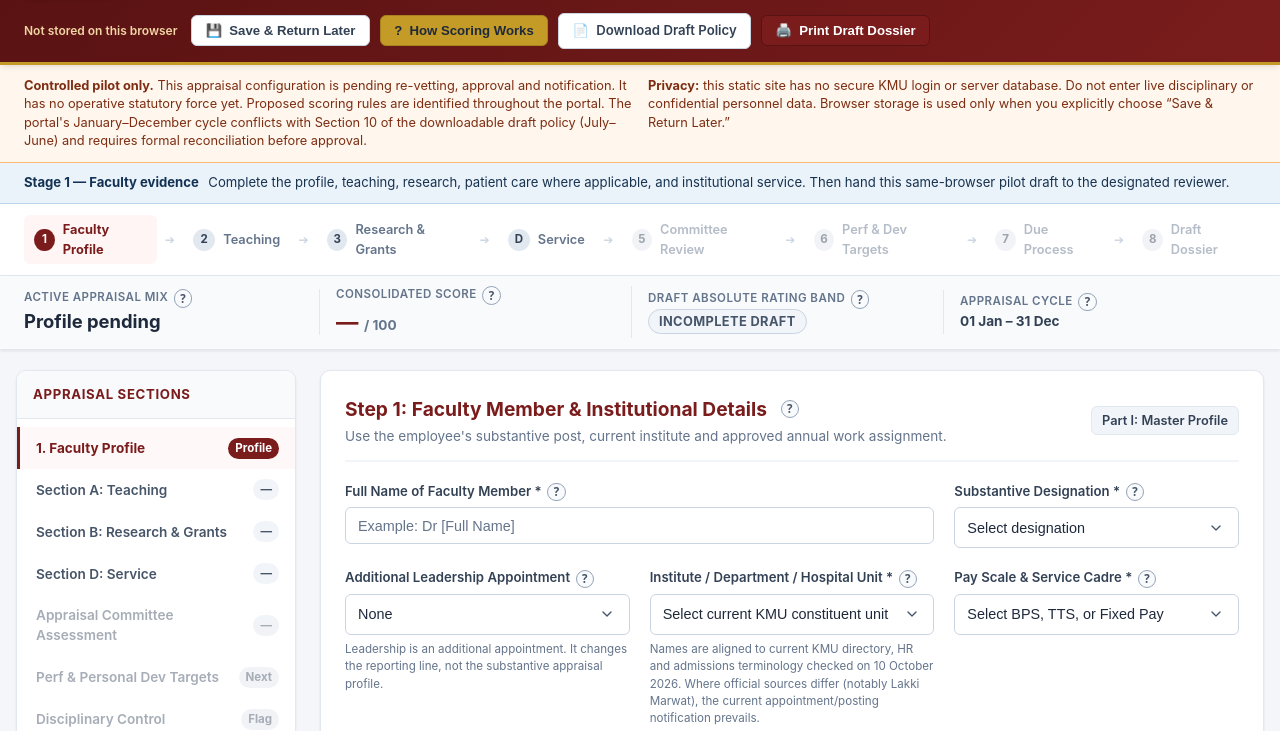
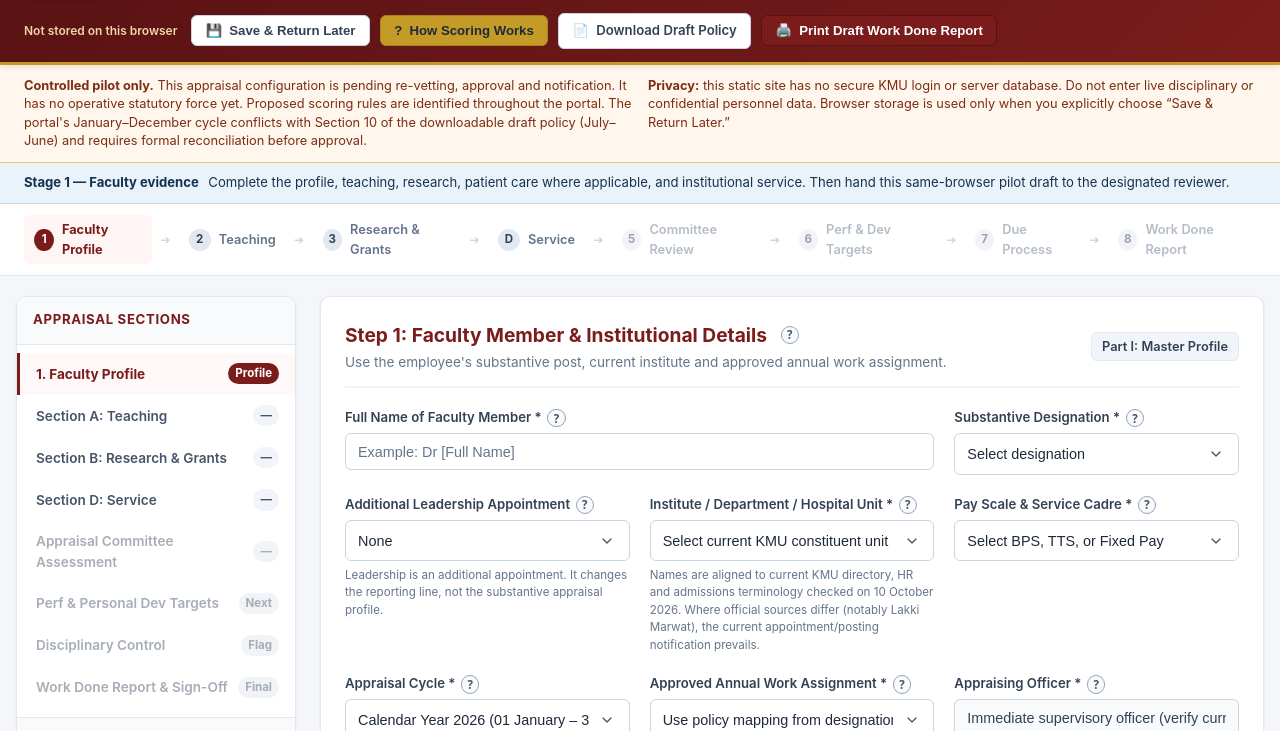
Before and after one commit to YasarYousafzai/kmu-faculty-appraisal-portal, a website: page index.html in a window 1280 px wide. Shown: the part 69-800 px from the top of the page. Drawn offline with Linux system fonts and the light colour scheme.

Commit message:
Place appraisal scales on final work done report page

```diff
--- a/app.js
+++ b/app.js
@@ -158,11 +158,6 @@ const FIELD_HELP = Object.freeze({
 });
 
 const CONTEXT_HELP = Object.freeze({
-  statusProfileTitle: 'The appraisal mix is assigned from substantive designation and KMU institute/unit. BPS, TTS and Fixed Pay never change it.',
-  statusScoreTitle: 'The consolidated score is the sum of weighted objective and Appraising Officer scores, less any valid due-process deduction.',
-  statusSplitTitle: 'Both dimensions are displayed as percentages of their own ceilings. The faculty evidence score is provisional until the designated reviewer verifies the research quality entries; officer assessment is completed later.',
-  statusRatingTitle: 'The unapproved draft uses fixed absolute score bands only after all required fields pass. This is not a KMU cohort percentile or an official PER; relative above/average/below labels remain deferred.',
-  statusCycleTitle: 'Each record covers one calendar year, from 1 January through 31 December.',
   metaSectionTitle: 'Use the substantive appointment and current posting order. Acting or additional leadership roles are recorded separately.',
   profileAssignmentTitle: 'The default mix comes from designation and institute/unit. It changes only for a clinical, regional IHS, dedicated research, or documented special assignment.',
   teachingSectionTitle: 'Enter each course, its taught theory and practical credits, and its certified student review. The arithmetic average of course reviews is the proposed teaching score; credit hours are evidence, not a proration factor.',
@@ -1104,16 +1099,13 @@ function calculateAll() {
     && getResearchRubric({ requireReview: true }).issues.length === 0
     && PEER_PARAMETERS.every(item => Number.isInteger(appraisalState.sectionD.peerScores[item.id]))
     && CPD_TARGETS.every(item => Number.isInteger(appraisalState.sectionD.cpdScores[item.id]));
-  let rating = 'Incomplete draft'; let ratingClass = 'rating-incomplete';
+  let rating = 'Incomplete draft';
   let pipStatus = 'Not assessed';
   let pipDescription = `Complete the required fields before a rating or PIP status is calculated: ${readiness.missing.join(', ')}.`;
   if (readiness.ready) {
-    ({ rating, ratingClass, pipStatus, pipDescription } = classification);
-  }
-
-  updateElementText('liveScore', readiness.ready ? displayedScore.toFixed(1) : '—');
-  updateElementText('liveProfileName', appraisalState.profilePending ? 'Profile pending' : profile.name);
-  const badge = el('liveRatingBadge'); if (badge) { badge.textContent = rating; badge.className = `rating-badge ${ratingClass}`; }
+    ({ rating, pipStatus, pipDescription } = classification);
+  }
+
   updateElementText('top_pip_status', pipStatus); updateElementText('kpi_final_score', readiness.ready ? `${displayedScore.toFixed(1)}%` : 'Not assessed');
   updateElementText('kpi_rating_band', rating); updateElementText('kpi_pip_status', pipStatus);
   updateElementText('kpi_pip_desc', pipDescription); updateElementText('kpi_penalty_applied', penalty.value ? `-${penalty.value} pts` : 'None');
@@ -1687,7 +1679,7 @@ window.switchTab = function (tabId) {
 window.printDossier = function () {
   calculateAll(); const readiness = getAssessmentReadiness(); window.switchTab('tab-summary');
   if (!readiness.ready) {
-    alert(`The draft dossier cannot be printed until these required items are complete: ${readiness.missing.join(', ')}.`);
+    alert(`The draft work done report cannot be printed until these required items are complete: ${readiness.missing.join(', ')}.`);
     return;
   }
   setTimeout(() => window.print(), 150);
--- a/index.html
+++ b/index.html
@@ -11,8 +11,8 @@
 </head>
 <body>
   <div id="printBlockedNotice" class="print-blocked-notice" role="alert">
-    <h1>Incomplete Draft — Dossier Not Printable</h1>
-    <p>Complete all required identity, workload, evidence and Appraising Officer fields before printing the draft appraisal dossier.</p>
+    <h1>Incomplete Draft — Work Done Report Not Printable</h1>
+    <p>Complete all required identity, workload, evidence and Appraising Officer fields before printing the draft work done report.</p>
   </div>
 
   <!-- Top Official Header -->
@@ -37,7 +37,7 @@
           <span>📄</span> Download Draft Policy
         </a>
         <button type="button" class="btn btn-primary" onclick="printDossier()">
-          <span>🖨️</span> Print Draft Dossier
+          <span>🖨️</span> Print Draft Work Done Report
         </button>
       </div>
     </div>
@@ -106,39 +106,10 @@
       </div>
       <span class="wizard-arrow">➔</span>
       <div class="wizard-step" data-wizard="tab-summary" onclick="switchTab('tab-summary')">
-        <span class="wizard-step-num">8</span> <span>Draft Dossier</span>
+        <span class="wizard-step-num">8</span> <span>Work Done Report</span>
       </div>
     </div>
   </nav>
-
-  <!-- Live Metric / Quick Status Bar -->
-  <section class="quick-status-bar no-print">
-    <div class="status-bar-container">
-      <div class="status-item">
-        <span class="status-label" id="statusProfileTitle">Active Appraisal Mix</span>
-        <span class="status-val" id="liveProfileName">Profile pending</span>
-      </div>
-      <div class="status-item">
-        <span class="status-label" id="statusScoreTitle">Consolidated Score</span>
-        <span class="status-val">
-          <span id="liveScore" style="color:var(--kmu-maroon); font-size:1.4rem;">—</span>
-          <span style="font-size:0.85rem; color:#64748b;">/ 100</span>
-        </span>
-      </div>
-      <div class="status-item">
-        <span class="status-label" id="statusRatingTitle">Draft Absolute Rating Band</span>
-        <span class="status-val">
-          <span id="liveRatingBadge" class="rating-badge rating-incomplete">Incomplete draft</span>
-        </span>
-      </div>
-      <div class="status-item">
-        <span class="status-label" id="statusCycleTitle">Appraisal Cycle</span>
-        <span class="status-val" style="font-size:0.85rem; color:var(--slate-700);">
-          01 Jan – 31 Dec
-        </span>
-      </div>
-    </div>
-  </section>
 
   <!-- Main App Body -->
   <main class="main-wrapper">
@@ -183,7 +154,7 @@
             <span class="nav-pill" style="background:#fee2e2; color:#b91c1c;">Flag</span>
           </li>
           <li class="nav-item" data-tab="tab-summary">
-            <span>Draft Dossier & Sign-Off</span>
+            <span>Work Done Report &amp; Sign-Off</span>
             <span class="nav-pill" style="background:var(--kmu-gold); color:#fff;">Final</span>
           </li>
         </ul>
@@ -1399,8 +1370,8 @@
               <button type="button" class="btn btn-secondary" onclick="saveAndReturnLater()">
                 <span>💾</span> Save & Return Later
               </button>
-              <button type="button" class="btn btn-primary btn-lg" onclick="saveAndContinue('tab-summary', 'Step 8: Draft Appraisal Dossier')">
-                Review Draft Dossier ➔
+              <button type="button" class="btn btn-primary btn-lg" onclick="saveAndContinue('tab-summary', 'Step 8: Draft Work Done Report')">
+                Review Work Done Report ➔
               </button>
             </div>
           </div>
@@ -1410,12 +1381,12 @@
         <div class="tab-content" id="tab-summary">
           <div class="section-title-wrap no-print">
             <div>
-              <h2 class="section-title" id="summarySectionTitle">Step 8: Consolidated Draft Performance Evaluation Report (PER Form A)</h2>
+              <h2 class="section-title" id="summarySectionTitle">Step 8: Draft Faculty Work Done Report &amp; Appraisal Summary</h2>
               <p class="section-desc">Consolidated appraisal evaluation separating Objective and Subjective performance dimensions.</p>
             </div>
             <div class="header-actions">
               <button type="button" class="btn btn-secondary" onclick="exportCSV()"><span>📊</span> Export CSV</button>
-              <button type="button" class="btn btn-primary" onclick="printDossier()"><span>🖨️</span> Print Draft Dossier</button>
+              <button type="button" class="btn btn-primary" onclick="printDossier()"><span>🖨️</span> Print Draft Work Done Report</button>
             </div>
           </div>
 
@@ -1475,7 +1446,7 @@
             <div class="dossier-header">
               <img src="kmu_logo.png" alt="KMU Crest" class="dossier-logo">
               <div class="dossier-title">Khyber Medical University, Peshawar</div>
-              <div class="dossier-sub">Performance Evaluation Report (PER) & Annual Faculty Appraisal Dossier</div>
+              <div class="dossier-sub">Annual Faculty Work Done Report &amp; Draft Appraisal Dossier</div>
               <div style="font-size:0.75rem; color:#64748b; margin-top:2px;">
                 Controlled Pilot • Policy reference KMU/REG/POL/2026/01-REV — Not an Official PER
               </div>
@@ -1530,19 +1501,6 @@
               </tr>
             </table>
 
-            <section class="comparison-panel" aria-label="Objective and Appraising Officer scores on a 0 to 100 scale">
-              <p class="comparison-note">Each percentage is the earned share of its own weighted ceiling, shown on the same 0–100 scale. These are not KMU cohort percentiles.</p>
-              <div class="comparison-row">
-                <div class="comparison-label"><strong>Objective Score</strong><span id="objectiveScaleValue">Awaiting faculty completion</span></div>
-                <div class="comparison-track"><div class="comparison-fill comparison-objective" id="objectiveScaleFill"></div></div>
-              </div>
-              <div class="comparison-row">
-                <div class="comparison-label"><strong>Appraising Officer Subjective Score</strong><span id="subjectiveScaleValue">Awaiting reviewer assessment</span></div>
-                <div class="comparison-track"><div class="comparison-fill comparison-subjective" id="subjectiveScaleFill"></div></div>
-              </div>
-              <div class="comparison-ticks"><span>0</span><span>25</span><span>50</span><span>75</span><span>100%</span></div>
-            </section>
-
             <h4 class="dossier-subheading">Course-level teaching evidence</h4>
             <table class="dossier-meta-table dossier-course-table">
               <thead><tr><th>Course / code</th><th>Term</th><th>Level</th><th>Discipline</th><th>Credits (T+P)</th><th>Student review</th></tr></thead>
@@ -1685,6 +1643,21 @@
               </table>
             </div>
 
+            <!-- Final report scoring scale and sign-off appear once, after the work-done record. -->
+            <div class="dossier-final-assessment">
+              <section class="comparison-panel" aria-label="Objective and Appraising Officer scores on a 0 to 100 scale">
+                <p class="comparison-note">Each percentage is the earned share of its own weighted ceiling, shown on the same 0–100 scale. These are not KMU cohort percentiles.</p>
+                <div class="comparison-row">
+                  <div class="comparison-label"><strong>Objective Score</strong><span id="objectiveScaleValue">Awaiting faculty completion</span></div>
+                  <div class="comparison-track"><div class="comparison-fill comparison-objective" id="objectiveScaleFill"></div></div>
+                </div>
+                <div class="comparison-row">
+                  <div class="comparison-label"><strong>Appraising Officer Subjective Score</strong><span id="subjectiveScaleValue">Awaiting reviewer assessment</span></div>
+                  <div class="comparison-track"><div class="comparison-fill comparison-subjective" id="subjectiveScaleFill"></div></div>
+                </div>
+                <div class="comparison-ticks"><span>0</span><span>25</span><span>50</span><span>75</span><span>100%</span></div>
+              </section>
+
             <!-- Sign-Off & Verification Grid -->
             <div class="signature-grid">
               <div>
@@ -1724,6 +1697,7 @@
 
             <div style="margin-top:2.5rem; border-top:1px dashed var(--slate-300); padding-top:0.75rem; font-size:0.72rem; color:#64748b; text-align:center;">
               Draft-use notice: this calculation is not an official PER and has no operative force until the policy and implementation instruments are approved and notified. Any review or appeal right arises only under the approved procedure and the employee's applicable service rules.
+            </div>
             </div>
           </article>
         </div>
--- a/styles.css
+++ b/styles.css
@@ -398,70 +398,9 @@ body {
   font-size: 0.75rem;
 }
 
-/* Metric / Quick Status Bar */
-.quick-status-bar {
-  background: var(--slate-50);
-  border-bottom: 1px solid var(--slate-200);
-  padding: 0.65rem 1.5rem;
-  box-shadow: var(--shadow-sm);
-}
-
-.status-bar-container {
-  max-width: 1400px;
-  margin: 0 auto;
-  display: grid;
-  grid-template-columns: repeat(auto-fit, minmax(200px, 1fr));
-  gap: 1rem;
-  align-items: center;
-}
-
-.status-item {
-  display: flex;
-  flex-direction: column;
-  border-right: 1px solid var(--slate-200);
-  padding-right: 1rem;
-}
-.status-item:last-child {
-  border-right: none;
-}
-
-.status-label {
-  font-size: 0.72rem;
-  font-weight: 600;
-  text-transform: uppercase;
-  letter-spacing: 0.04em;
-  color: var(--slate-500);
-}
-
-.status-val {
-  font-size: 1.15rem;
-  font-weight: 700;
-  color: var(--slate-800);
-  display: flex;
-  align-items: baseline;
-  gap: 0.35rem;
-}
-
 .benchmark-text-high { color: #15803d; }
 .benchmark-text-low { color: #b91c1c; }
 .benchmark-text-pending { color: var(--slate-500); }
-
-.rating-badge {
-  display: inline-block;
-  padding: 2px 10px;
-  border-radius: 9999px;
-  font-size: 0.8rem;
-  font-weight: 700;
-  text-transform: uppercase;
-  letter-spacing: 0.03em;
-}
-
-.rating-outstanding { background: #dcfce7; color: #15803d; border: 1px solid #86efac; }
-.rating-very-good { background: #dbeafe; color: #1d4ed8; border: 1px solid #93c5fd; }
-.rating-good { background: #fef3c7; color: #b45309; border: 1px solid #fde68a; }
-.rating-average { background: #ffedd5; color: #c2410c; border: 1px solid #fed7aa; }
-.rating-unsatisfactory { background: #fee2e2; color: #b91c1c; border: 1px solid #fca5a5; }
-.rating-incomplete { background: #f1f5f9; color: #475569; border: 1px solid #cbd5e1; }
 
 /* Main App Layout */
 .main-wrapper {
@@ -1263,6 +1202,8 @@ select.form-control optgroup {
 }
 .dossier-course-table { font-size: 0.72rem; }
 .dossier-course-table th, .dossier-course-table td { overflow-wrap: anywhere; }
+.dossier-final-assessment { margin-top: 1.5rem; }
+.dossier-final-assessment .signature-grid { margin-top: 2rem; }
 
 .dossier-completeness {
   display: inline-block;
@@ -1514,7 +1455,7 @@ select.form-control optgroup {
     font-family: Arial, sans-serif;
   }
   body { background: #fff; font-size: 11pt; }
-  .kmu-header, .wizard-progress-bar, .draft-banner, .quick-status-bar, .portal-nav, .header-actions, .kmu-footer, .btn, .no-print {
+  .kmu-header, .wizard-progress-bar, .draft-banner, .portal-nav, .header-actions, .kmu-footer, .btn, .no-print {
     display: none !important;
   }
   .portal-grid { display: block !important; }
@@ -1523,6 +1464,7 @@ select.form-control optgroup {
   .official-dossier { border: none !important; padding: 0 !important; box-shadow: none !important; overflow: visible !important; }
   .comparison-panel { box-shadow: none !important; break-inside: avoid; margin: 0.8rem 0 !important; }
   .comparison-fill { print-color-adjust: exact; -webkit-print-color-adjust: exact; }
+  .dossier-final-assessment { break-before: page; page-break-before: always; break-inside: avoid; page-break-inside: avoid; }
   .main-wrapper { margin: 0 !important; padding: 0 !important; max-width: 100% !important; }
 }
 
@@ -1535,9 +1477,6 @@ select.form-control optgroup {
   .section-title-wrap { min-width: 0; flex-wrap: wrap; }
   .section-title-wrap > * { min-width: 0; }
   .portal-nav { display: none; }
-  .status-bar-container { grid-template-columns: repeat(2, minmax(0, 1fr)); }
-  .status-item { min-width: 0; }
-  .status-item:nth-child(3) { grid-column: 1 / -1; }
   .form-grid { grid-template-columns: 1fr; }
   .form-grid > * { grid-column: auto !important; }
   .signature-grid { grid-template-columns: repeat(2, 1fr); gap: 2rem; }
@@ -1571,10 +1510,6 @@ select.form-control optgroup {
   .header-actions .btn { justify-content: center; padding: 0.45rem 0.55rem; font-size: 0.75rem; }
   .wizard-progress-bar { padding: 0.5rem 0.75rem; }
   .wizard-steps-container { justify-content: flex-start; }
-  .quick-status-bar { padding: 0.7rem 1rem; }
-  .status-bar-container { gap: 0.55rem; }
-  .status-item { padding-right: 0.4rem; }
-  .status-val { font-size: 0.95rem; }
 }
 
 @media (prefers-reduced-motion: reduce) {
```
Also changed, not shown: AUDIT_REPORT.md (+2 -1 lines), DEPLOYMENT_GUIDE.md (+1 -1 lines), tests/portal-qa.js (+5 -0 lines).
